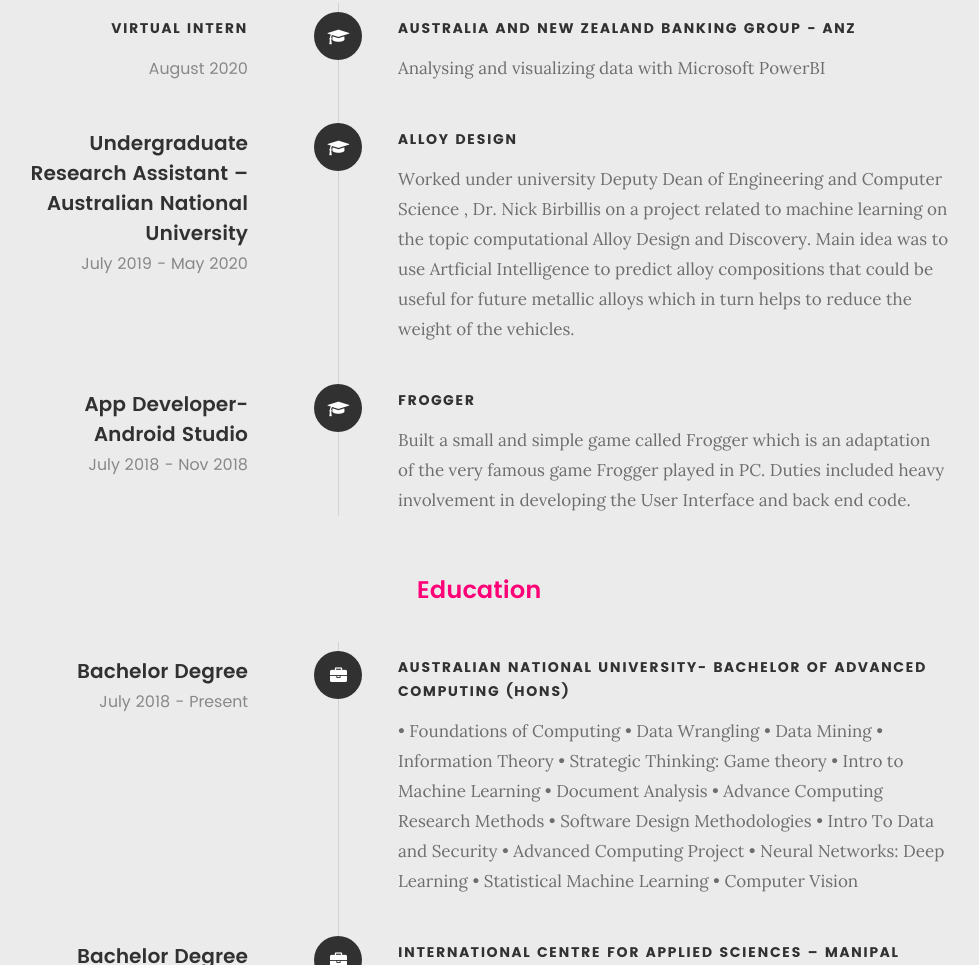
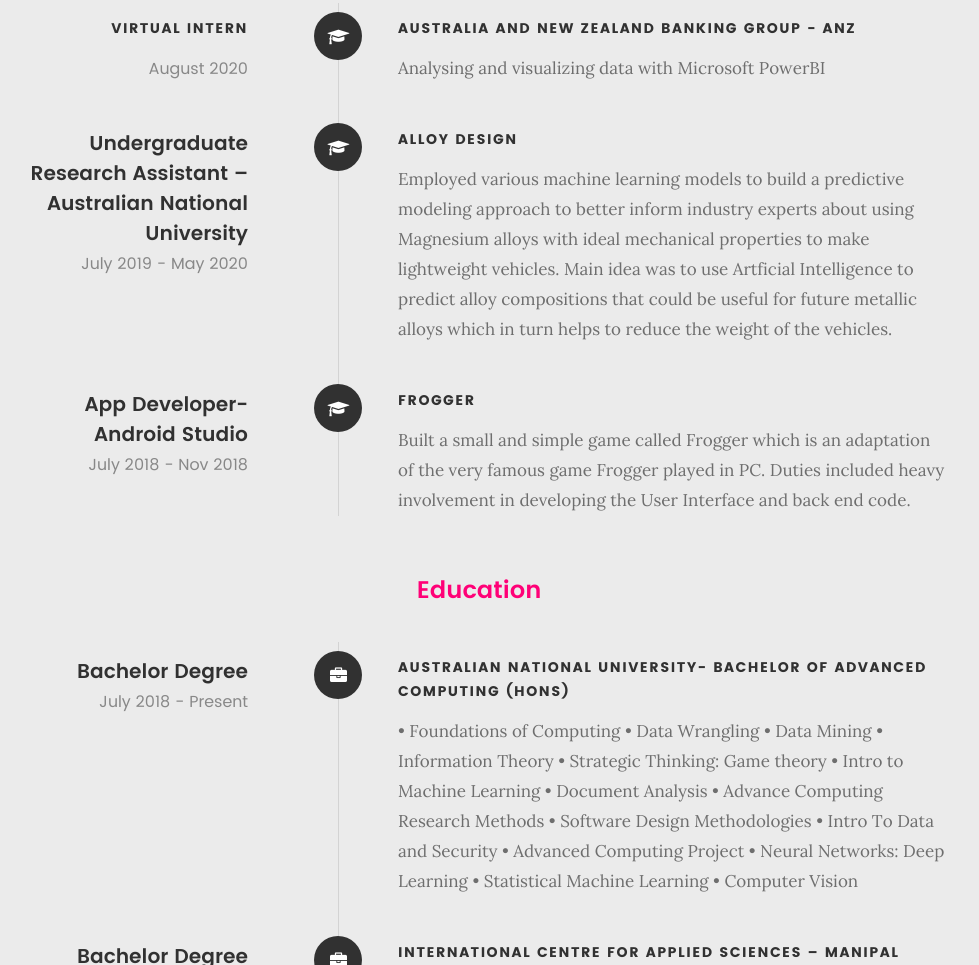
Before and after one commit to u6734495-Samyak/Samyak_Jain_Portfolio_2, a plain HTML site: page index.html in a window 1280 px wide. Shown: the part 2183-3148 px from the top of the page, without its empty margins (161-1140 px from the left). Drawn offline with Linux system fonts and the light colour scheme; files whose address does not match are found by name.

Commit message:
Add files via upload

```diff
--- a/index.html
+++ b/index.html
@@ -183,7 +183,7 @@
 
 	   				<div class="timeline-content">
 	   					<h5>Alloy Design</h5>
-	   					<p>Worked under university Deputy Dean of Engineering and Computer Science , Dr. Nick Birbillis on a project related to machine learning on the topic computational Alloy Design and Discovery. Main idea was to use Artficial Intelligence to predict alloy compositions that could be useful for future metallic alloys which in turn helps to reduce the weight of the vehicles.</p>
+	   					<p>Employed various machine learning models to build a predictive modeling approach to better inform industry experts about using Magnesium alloys with ideal mechanical properties to make lightweight vehicles. Main idea was to use Artficial Intelligence to predict alloy compositions that could be useful for future metallic alloys which in turn helps to reduce the weight of the vehicles.</p>
 	   				</div>
 
 	   			</div> <!-- /timeline-block -->
```
